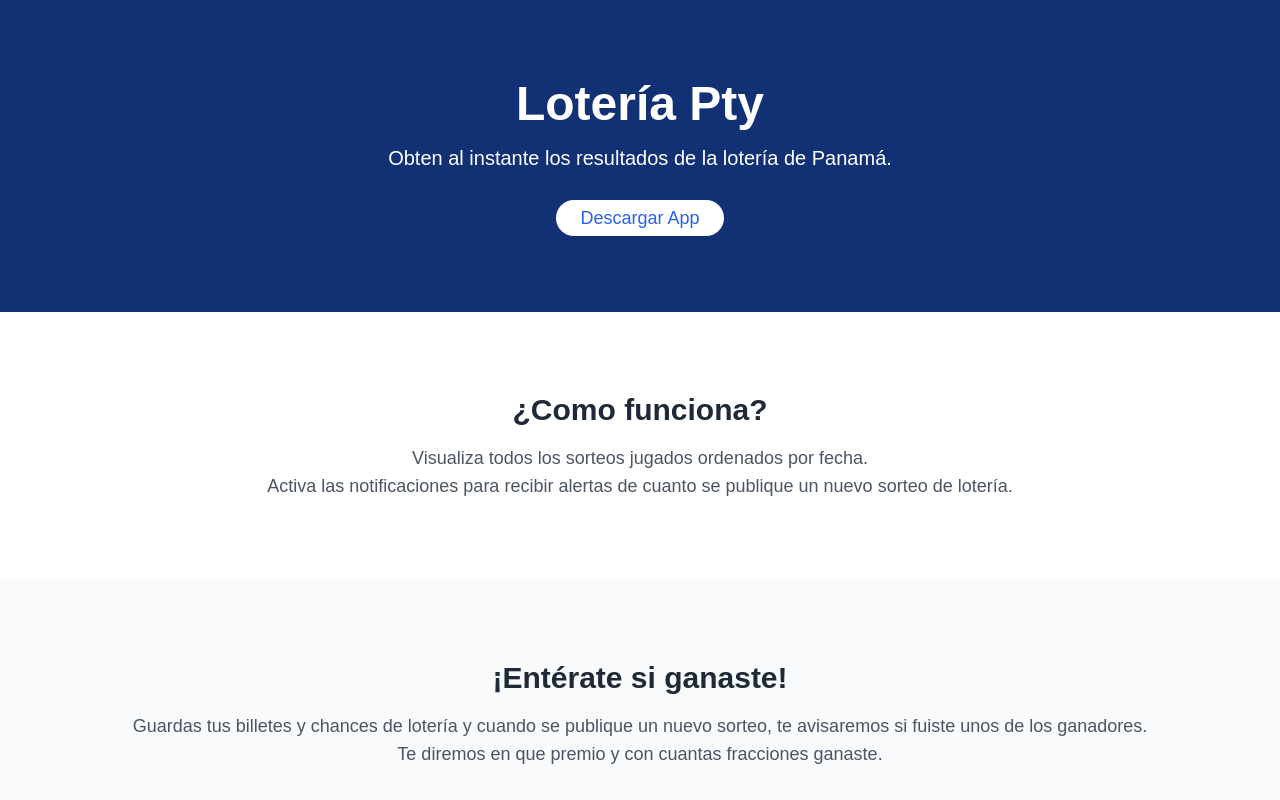
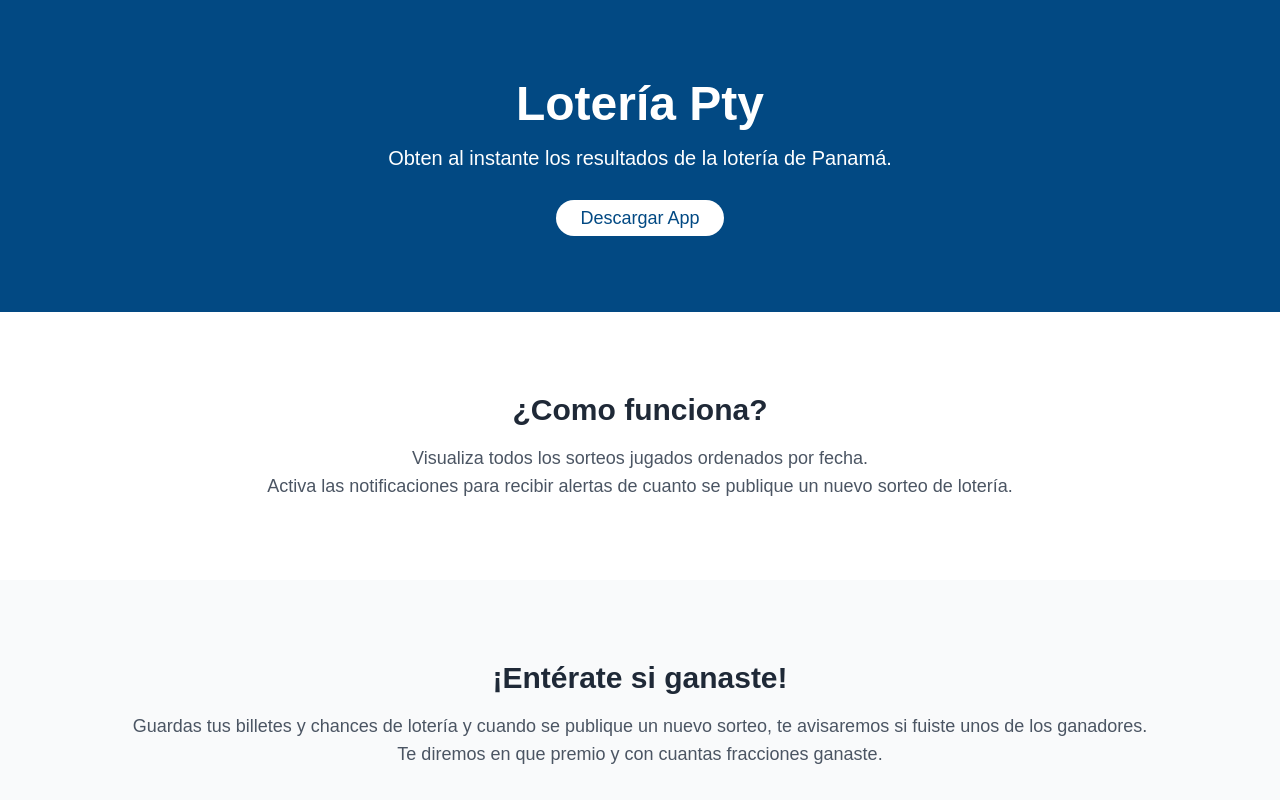
Before and after one commit to javiier507/lottery-pty, a Next.js app: page / in a window 1280 px wide. Shown: the top 800 px of the page. Built offline with nearby package versions, Linux system fonts and the light colour scheme.

Commit message:
cambiando color azul

```diff
--- a/app/page.tsx
+++ b/app/page.tsx
@@ -1,8 +1,7 @@
 export default function Home() {
 	return (
 		<>
-			<section className="relative bg-blue-600 text-white py-20">
-				<div className="absolute inset-0 bg-black opacity-50"></div>
+			<section className="bg-justblue text-white py-20">
 				<div className="container mx-auto text-center relative z-10">
 					<h1 className="text-5xl font-bold mb-4">Lotería Pty</h1>
 					<p className="text-xl mb-8">
@@ -10,7 +9,7 @@ export default function Home() {
 					</p>
 					<a
 						href="#section1"
-						className="bg-white text-blue-600 py-2 px-6 rounded-full text-lg"
+						className="bg-white text-justblue py-2 px-6 rounded-full text-lg"
 					>
 						Descargar App
 					</a>
--- a/tailwind.config.ts
+++ b/tailwind.config.ts
@@ -11,6 +11,7 @@ export default {
       colors: {
         background: "var(--background)",
         foreground: "var(--foreground)",
+        justblue: '#024983'
       },
     },
   },
```
